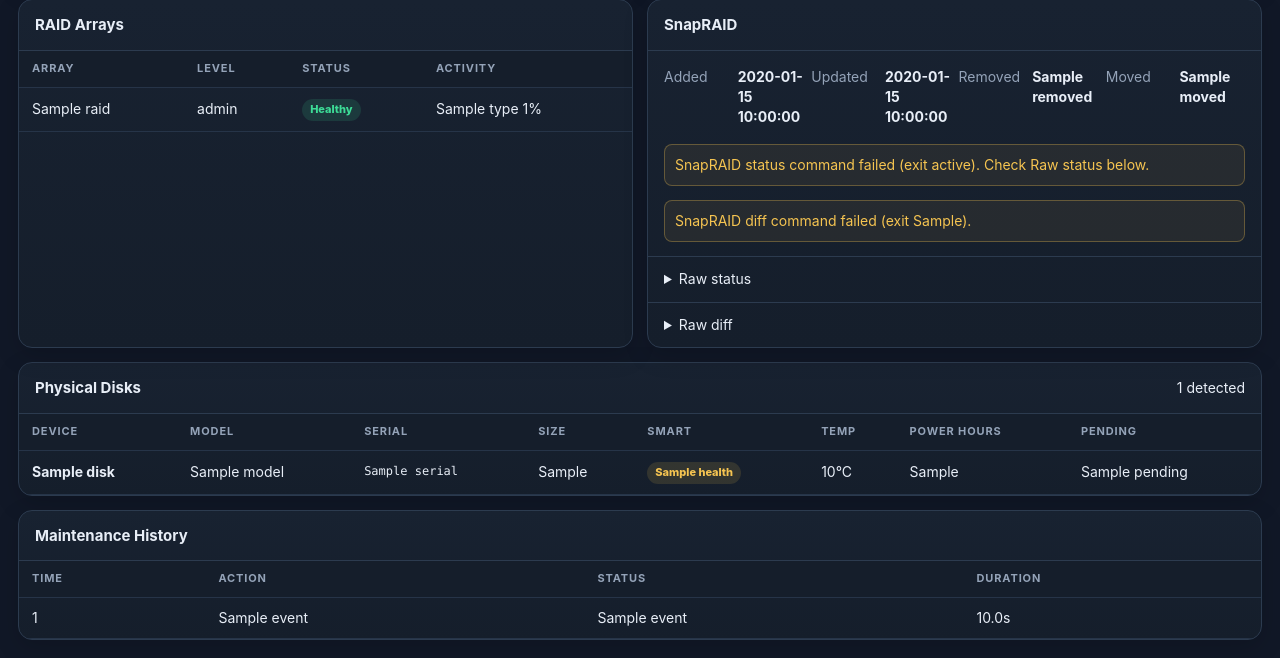
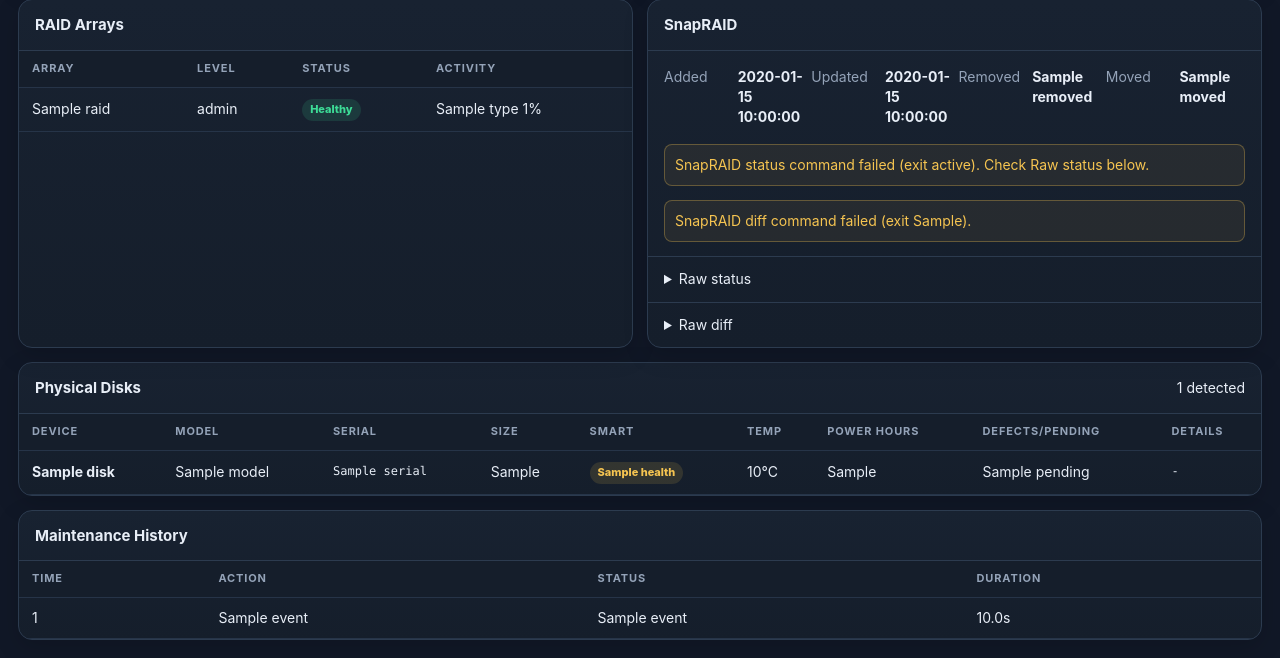
Before and after one commit to kasundigital/VOD-Storage-Monitor, a Flask app: template templates/index.html in a window 1280 px wide. Shown: the part 274-932 px from the top of the page. Run offline with Flask 3, Linux system fonts and the light colour scheme; the template is opened without the code that fills it: most values are stand-ins (such as "Sample title", 1, 10 or a date in 2020); parts of the project's set-up code (start-up, migrations or seed data) failed here and were passed over.

Commit message:
Expose SMART diagnostic details

```diff
--- a/templates/index.html
+++ b/templates/index.html
@@ -11,7 +11,7 @@
 <section class="two-col"><div class="panel"><div class="panel-title"><h2>RAID Arrays</h2></div><div class="table-wrap"><table><thead><tr><th>Array</th><th>Level</th><th>Status</th><th>Activity</th></tr></thead><tbody>{% for r in data.raid %}<tr><td>{{r.name}}</td><td>{{r.level}}</td><td><span class="pill {{'ok' if r.healthy else 'bad'}}">{{'Healthy' if r.healthy else 'Degraded'}}</span></td><td>{% if r.progress %}{{r.progress.type}} {{r.progress.percent}}%{% else %}Idle{% endif %}</td></tr>{% endfor %}</tbody></table></div></div>
 <div class="panel"><div class="panel-title"><h2>SnapRAID</h2>{% if actions %}<div><button onclick="actionRun('sync')">Sync</button><button onclick="actionRun('scrub')">Scrub 10%</button></div>{% endif %}</div><div class="kv"><span>Added</span><b>{{data.snapraid.changes.added}}</b><span>Updated</span><b>{{data.snapraid.changes.updated}}</b><span>Removed</span><b>{{data.snapraid.changes.removed}}</b><span>Moved</span><b>{{data.snapraid.changes.moved}}</b></div>{% if not data.snapraid.status_ok %}<div class="warning">SnapRAID status command failed (exit {{data.snapraid.status_rc}}). Check Raw status below.</div>{% endif %}{% if not data.snapraid.diff_ok %}<div class="warning">SnapRAID diff command failed (exit {{data.snapraid.diff_rc}}).</div>{% endif %}{% if data.snapraid.warnings %}<div class="warning">{{data.snapraid.warnings|join(' · ')}}</div>{% endif %}<details><summary>Raw status</summary><pre>{{data.snapraid.status_raw or 'No output returned'}}</pre></details><details><summary>Raw diff</summary><pre>{{data.snapraid.diff_raw or 'No output returned'}}</pre></details></div></section>
 
-<section class="panel"><div class="panel-title"><h2>Physical Disks</h2><span>{{data.disks|length}} detected</span></div><div class="table-wrap"><table><thead><tr><th>Device</th><th>Model</th><th>Serial</th><th>Size</th><th>SMART</th><th>Temp</th><th>Power Hours</th><th>Pending</th></tr></thead><tbody>{% for d in data.disks %}<tr><td><b>{{d.name}}</b></td><td>{{d.model}}</td><td class="mono">{{d.serial}}</td><td>{{d.size_h}}</td><td><span class="pill {{'ok' if d.smart.health=='Healthy' else ('bad' if d.smart.health=='FAILED' else 'warn')}}">{{d.smart.health}}</span></td><td class="{{'hot' if d.smart.temp and d.smart.temp >= 50 else ''}}">{{d.smart.temp if d.smart.temp is not none else '-'}}°C</td><td>{{d.smart.power_hours if d.smart.power_hours is not none else '-'}}</td><td>{{d.smart.pending if d.smart.pending is not none else '-'}}</td></tr>{% endfor %}</tbody></table></div></section>
+<section class="panel"><div class="panel-title"><h2>Physical Disks</h2><span>{{data.disks|length}} detected</span></div><div class="table-wrap"><table><thead><tr><th>Device</th><th>Model</th><th>Serial</th><th>Size</th><th>SMART</th><th>Temp</th><th>Power Hours</th><th>Defects/Pending</th><th>Details</th></tr></thead><tbody>{% for d in data.disks %}<tr><td><b>{{d.name}}</b></td><td>{{d.model}}</td><td class="mono">{{d.serial}}</td><td>{{d.size_h}}</td><td><span class="pill {{'ok' if d.smart.health=='Healthy' else ('bad' if d.smart.health=='FAILED' else 'warn')}}">{{d.smart.health}}</span></td><td class="{{'hot' if d.smart.temp and d.smart.temp >= 50 else ''}}">{{d.smart.temp if d.smart.temp is not none else '-'}}°C</td><td>{{d.smart.power_hours if d.smart.power_hours is not none else '-'}}</td><td>{{d.smart.pending if d.smart.pending is not none else (d.smart.reallocated if d.smart.reallocated is not none else '-')}}</td><td class="mono">{{d.smart.error if d.smart.error else '-'}}</td></tr>{% endfor %}</tbody></table></div></section>
 
 {% if data.docker.enabled %}<section class="panel"><div class="panel-title"><h2>Docker Containers</h2></div><div class="table-wrap"><table><thead><tr><th>Name</th><th>Image</th><th>Status</th><th>Ports</th></tr></thead><tbody>{% for c in data.docker.containers %}<tr><td>{{c.Names}}</td><td>{{c.Image}}</td><td>{{c.Status}}</td><td>{{c.Ports}}</td></tr>{% endfor %}</tbody></table></div></section>{% endif %}
 
```
